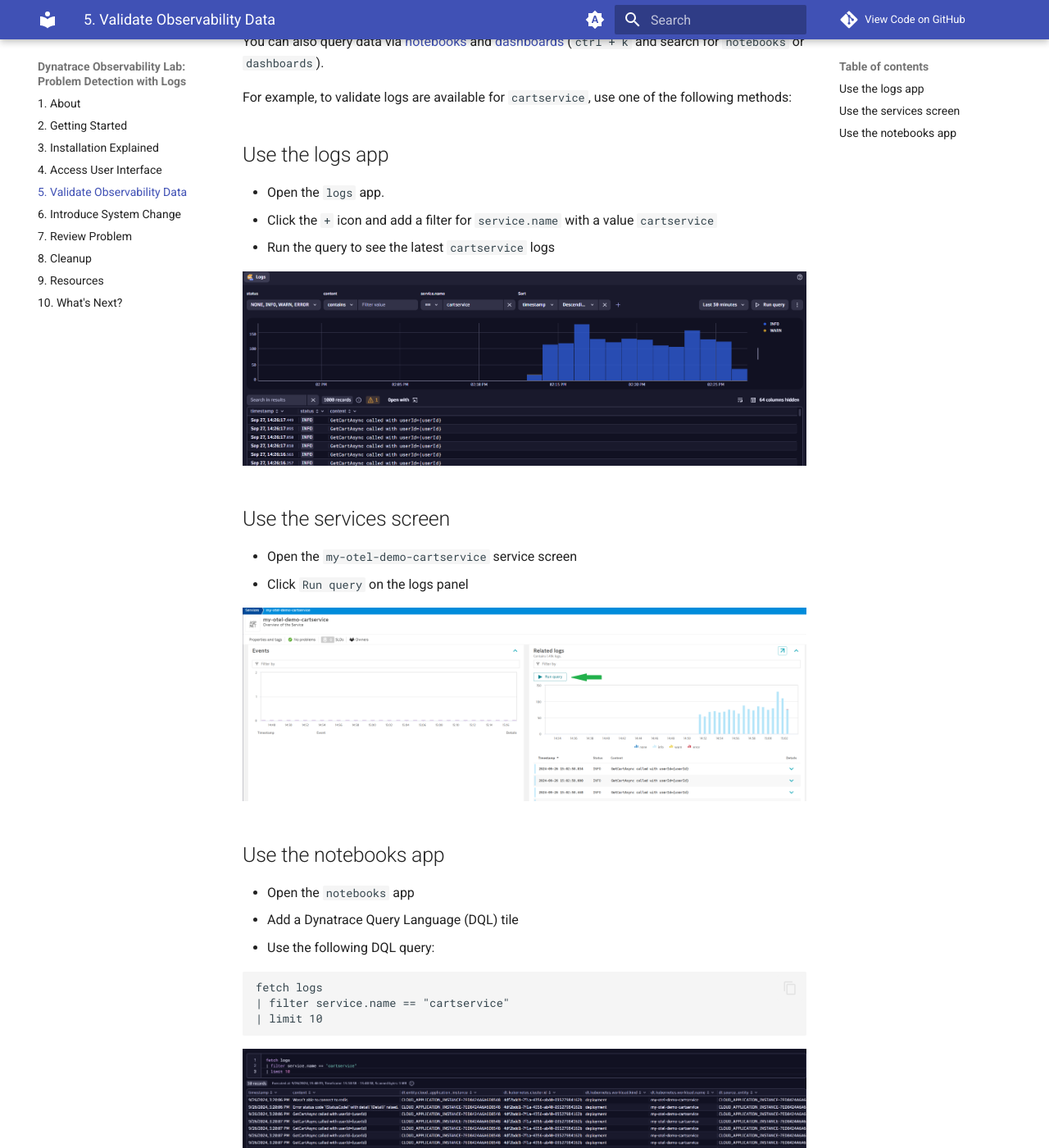
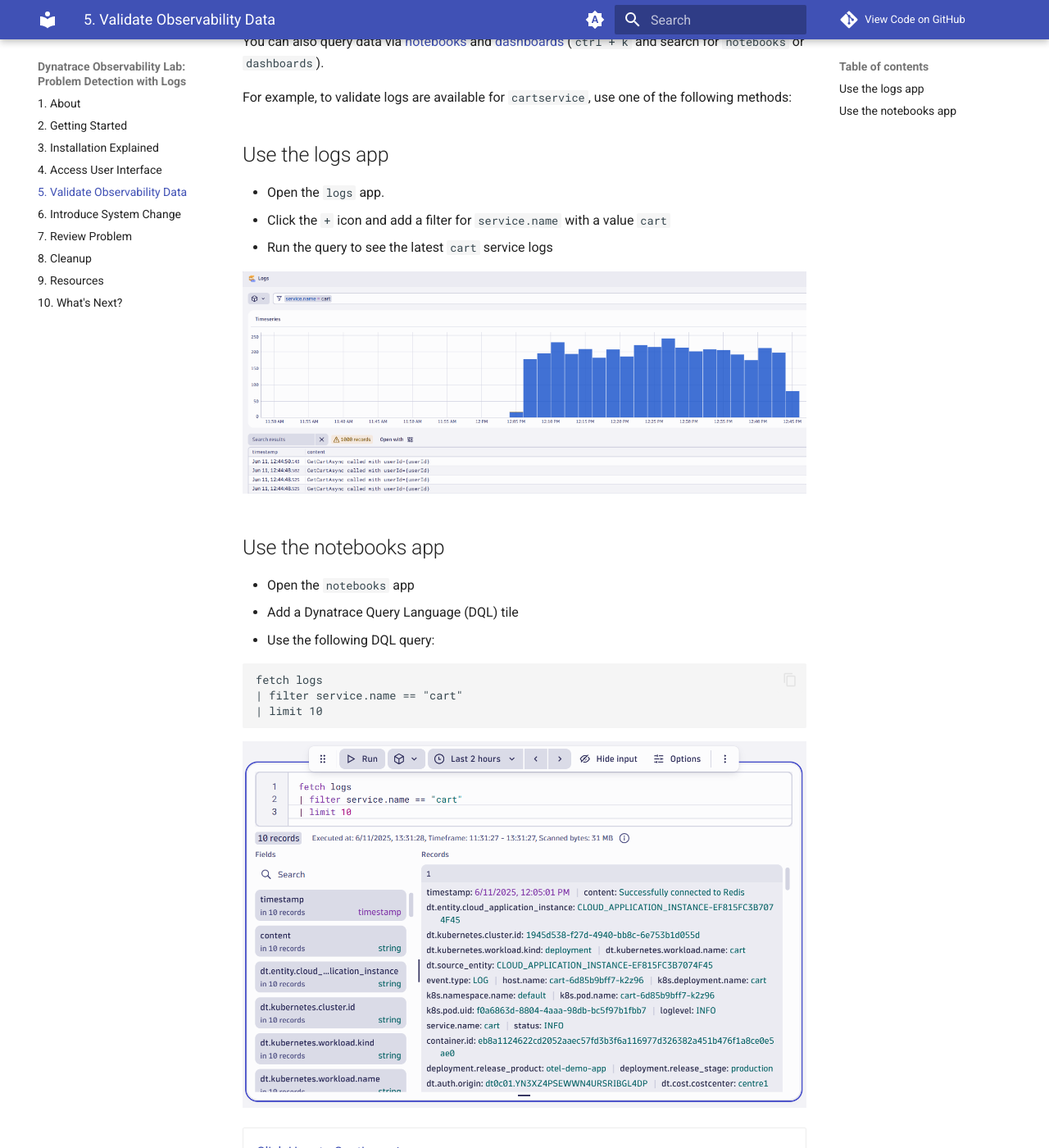
Before and after one commit to Dynatrace/obslab-log-problem-detection, an MkDocs documentation site: the page built from docs/view-observability-data.md, in a window 1280 px wide and 1400 px high, scrolled down 250 px. Shown: the whole window at 82% size. Built offline with MkDocs 1.6.1 and Material for MkDocs 9.7.7, drawn with Linux system fonts in a browser that asks for light colours; comment, search, counter and statistics services are not loaded.

Commit message:
update docs

````diff
--- a/docs/introduce-change.md
+++ b/docs/introduce-change.md
@@ -7,26 +7,22 @@
 ## Inform Dynatrace
 
 First, inform Dynatrace that a change is about to occur.
-Namely, you are going to make a change to the `my-otel-demo-cartservice` service
-by changing the `cartServiceFailure` feature flag from `off` to `on`.
+Namely, you are going to make a change to the `cart` service
+by changing the `cartFailure` feature flag from `off` to `on`.
 
-Tell Dynatrace about the upcoming change by sending an event (note: This event does **not** actually make the change; you need to do this).
+Tell Dynatrace about the upcoming change by sending an event (note: This event does **not** actually make the change; you will do this manually in the following step).
 
 Run the following:
 
 ```
-./runtimeChange.sh my-otel-demo-cartservice cartServiceFailure on
+./runtimeChange.sh cart cartFailure on
 ```
-
-Refresh the `my-otel-demo-cartservice` page and near the bottom you should see the configuration change event.
-
-![configuration changed event](images/configuration-change-event.png)
 
 ## Make Change
 
 Open this file: `flags.yaml`
 
-Change the `defaultValue` of `cartServiceFailure` from `"off"` to `"on"` (scroll to line `75`)
+Change the `defaultValue` of `cartFailure` from `"off"` to `"on"` (scroll to line `75`)
 
 ![feature flag YAML](images/change-feature-flag.png)
 
@@ -63,10 +59,10 @@
 
 Wait for the problem to appear.
 
-You can also open the `my-otel-demo-cartservice` Service screen to monitor for failures.
+You can also open the `cart` Service screen to monitor for failures.
 
 * Press `ctrl + k`. Search for `Services`
-* Open the services app + navigate to the `my-otel-demo-cartservice`
+* Open the services app + navigate to the `cart`
 * Monitor the `Failed requests` chart
 
 <div class="grid cards" markdown>
--- a/docs/view-observability-data.md
+++ b/docs/view-observability-data.md
@@ -12,16 +12,10 @@
 
 ## Use the logs app
 * Open the `logs` app.
-* Click the `+` icon and add a filter for `service.name` with a value `cartservice`
-* Run the query to see the latest `cartservice` logs
+* Click the `+` icon and add a filter for `service.name` with a value `cart`
+* Run the query to see the latest `cart` service logs
 
-![cart service logs](images/logs-screen-cartservice-filter.png)
-
-## Use the services screen
-* Open the `my-otel-demo-cartservice` service screen
-* Click `Run query` on the logs panel
-
-![logs on services screen](images/logs-on-service-screen.png)
+![cart service logs](images/log-screen-cart-service-filter.png)
 
 ## Use the notebooks app
 * Open the `notebooks` app
@@ -30,7 +24,7 @@
 
 ```
 fetch logs
-| filter service.name == "cartservice"
+| filter service.name == "cart"
 | limit 10
 ```
 
````
Also changed, not shown: docs/getting-started.md (+0 -11 lines), docs/review-problem.md (+1 -1 lines), docs/images/log-screen-cart-service-filter.png (added), docs/images/logs-in-notebook.png, docs/images/logs-on-service-screen.png (deleted).
